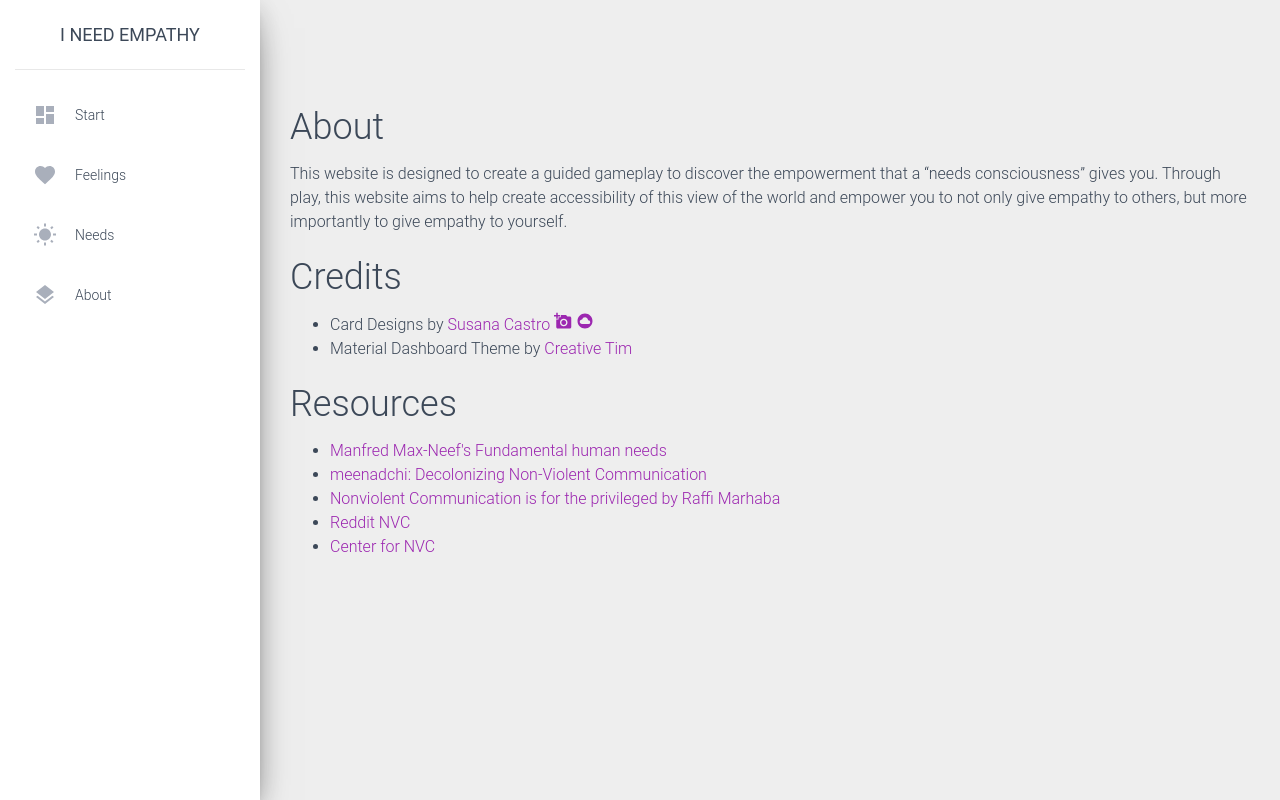
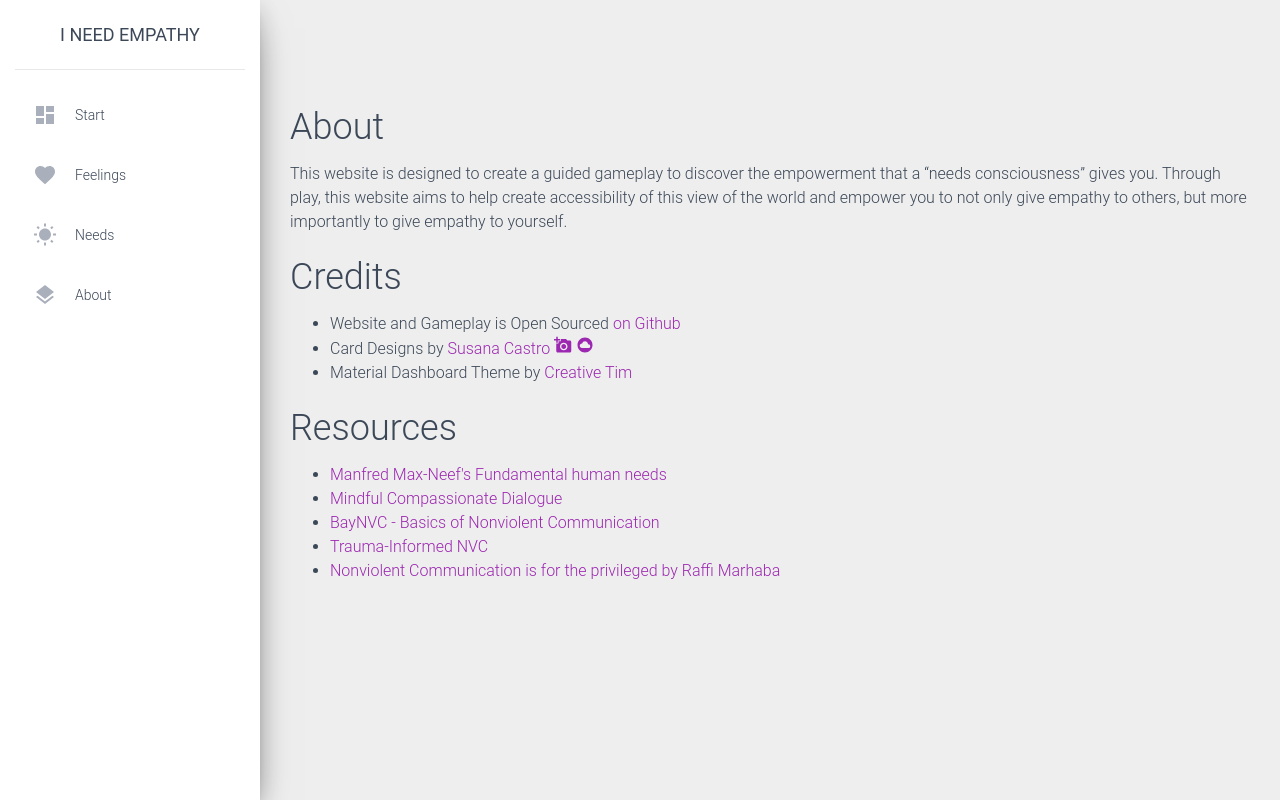
Before and after one commit to itsybits-xyz/ineedempathy, a React (Create React App) app in the folder frontend/: page /about in a window 1280 px wide. Built offline with nearby package versions, Linux system fonts and the light colour scheme; no server answers.

Commit message:
Update ❕ About page.

```diff
--- a/frontend/src/views/About.tsx
+++ b/frontend/src/views/About.tsx
@@ -20,6 +20,12 @@ export const About: FC = () => {
           <h2>Credits</h2>
           <ul>
             <li>
+              Website and Gameplay is Open Sourced{' '}
+              <a href="https://github.com/amjith/ineedempathy">
+                on Github
+              </a>
+            </li>
+            <li>
               Card Designs by&nbsp;
               <a href="https://www.instagram.com/susdraws/">
                 Susana Castro
@@ -34,7 +40,7 @@ export const About: FC = () => {
             <li>
               Material Dashboard Theme by&nbsp;
               <a href="https://www.creative-tim.com/product/material-dashboard">
-                  Creative Tim
+                Creative Tim
               </a>
             </li>
           </ul>
@@ -48,23 +54,23 @@ export const About: FC = () => {
               </a>
             </li>
             <li>
-              <a href="https://shop.oogaboogastore.com/products/meenadchi-decolonizing-non-violent-communication">
-                meenadchi: Decolonizing Non-Violent Communication
+              <a href="https://www.wiseheartpdx.org/mindful-compassionate-dialogue">
+                Mindful Compassionate Dialogue
+              </a>
+            </li>
+            <li>
+              <a href="https://baynvc.org/basics-of-nonviolent-communication/">
+                BayNVC - Basics of Nonviolent Communication
+              </a>
+            </li>
+            <li>
+              <a href="https://www.traumainformednvc.com/">
+                Trauma-Informed NVC
               </a>
             </li>
             <li>
               <a href="https://www.collectivelyfree.org/nonviolent-communication-privileged/">
                 Nonviolent Communication is for the privileged by Raffi Marhaba
-              </a>
-            </li>
-            <li>
-              <a href="https://www.reddit.com/r/NVC/">
-                Reddit NVC
-              </a>
-            </li>
-            <li>
-              <a href="https://www.cnvc.org/">
-                Center for NVC
               </a>
             </li>
           </ul>
```
